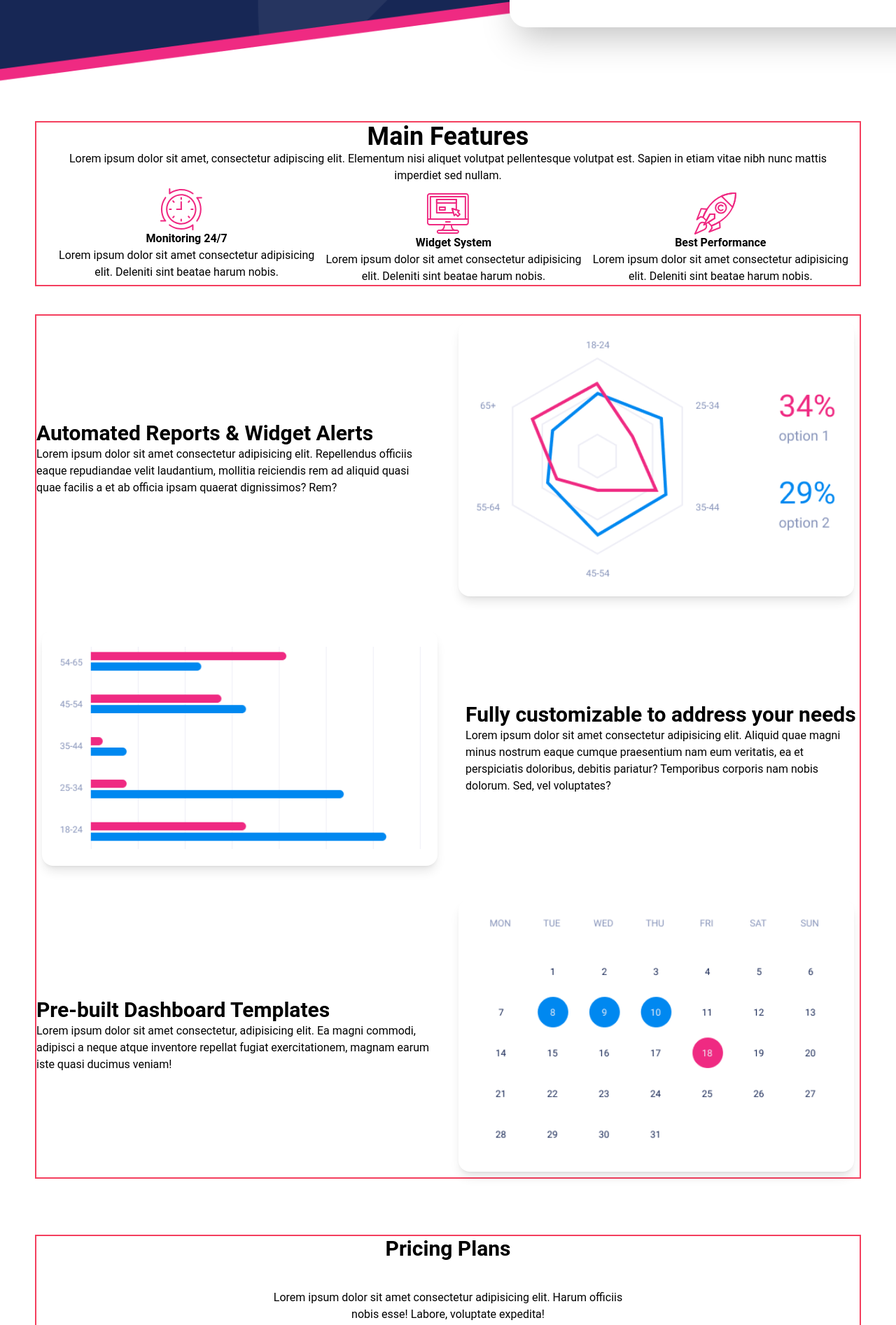
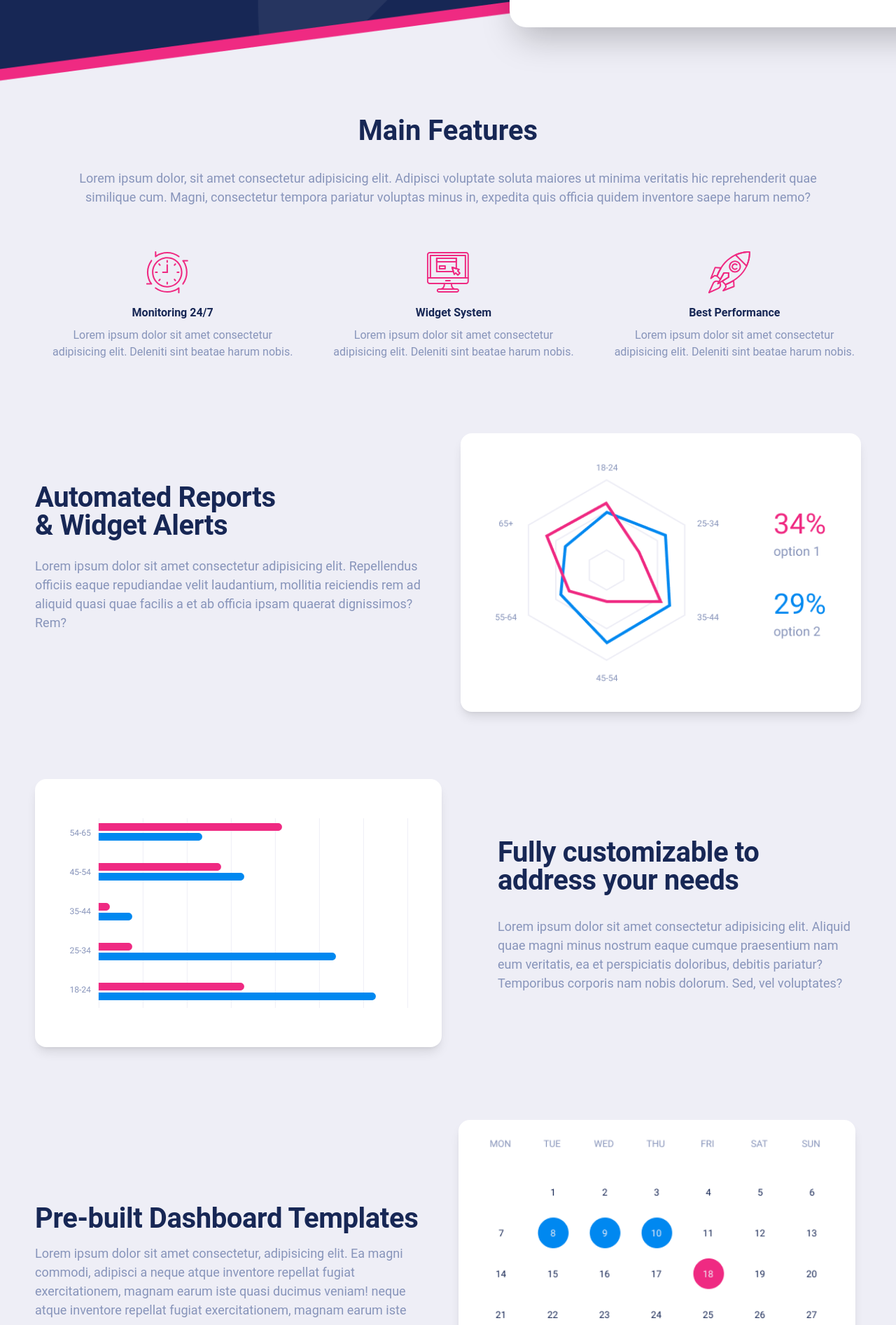
Before and after one commit to star-over/markup-1, a website: page index.html in a window 1280 px wide. Shown: the part 657-2550 px from the top of the page at 70% size. Drawn offline with Linux system fonts and the light colour scheme.

Commit message:
lg screens

```diff
--- a/index.html
+++ b/index.html
@@ -9,7 +9,7 @@
   <title>Start up landing page</title>
 </head>
 
-<body>
+<body class="bg-myWhisper">
   <!-- Image -->
   <div id="bg-top" class="bg-my-top-xs md:bg-my-top-lg  bg-cover inset-0  bg-bottom min-w-full min-h-full pb-20">
 
@@ -40,7 +40,7 @@
       <section class="container flex flex-col-reverse md:flex-row items-center mx-auto mt-10 space-y-0">
           <!-- left item -->
           <div class="flex flex-col mb-4 md:mb-32 md:w-1/2">
-            <h1 class="max-w-md text-2xl font-bold text-left md:mt-20 md:text-[50px] text-white leading-tight">
+            <h1 class="max-w-md text-2xl font-bold text-left md:mt-20 md:text-[50px] text-white leading-tight tracking-[-0.01em]">
               Monitor your business on real-time dashboard
             </h1>
             <p class="max-w-md text-left pt-2 text-[18px] text-myWhisper">
@@ -65,28 +65,28 @@
   </div>
 
     <!-- Features Section-->
-    <section class="border-2 border-rose-500 container flex flex-col mx-auto px-4 md:my-10 space-y-8 md:space-y-0">
+    <section class="container flex flex-col mx-auto md:mt-6">
       <!-- Main feature -->
       <div class="flex flex-col">
-        <h2 class="text-left text-2xl md:text-4xl font-bold md:text-center">
+        <h2 class="text-left text-myBunting font-bold md:text-[40px] md:text-center">
           Main Features
         </h2>
-        <p class="text-left md:text-center">
-          Lorem ipsum dolor sit amet, consectetur adipiscing elit. Elementum nisi aliquet volutpat pellentesque volutpat est. Sapien in etiam vitae nibh nunc mattis imperdiet sed nullam.
+        <p class=" text-myWildBlueYonder text-left md:text-[18px] md:text-center md:mt-6 md:px-12">
+          Lorem ipsum dolor, sit amet consectetur adipisicing elit. Adipisci voluptate soluta maiores ut minima veritatis hic reprehenderit quae similique cum. Magni, consectetur tempora pariatur voluptas minus in, expedita quis officia quidem inventore saepe harum nemo?
         </p>
       </div>
 
       <!-- Other features -->
-      <div class="flex flex-col  md:flex-row items-center justify-between space-y-3">
+      <div class="flex flex-col  md:flex-row md:space-x-6 items-center justify-between md:mt-16">
 
         <!-- Watch feature -->
         <div class="flex md:flex-col flex-row items-start md:items-center space-x-4">
           <img class="" src="./img/Icon-watch.svg" alt="">
-          <div class="flex flex-col">
-            <h3 class="text-base font-bold text-left md:text-center">
+          <div class="flex flex-col md:mt-4">
+            <h3 class="text-[16px] text-myBunting font-bold text-left md:text-center">
               Monitoring 24/7
             </h3>
-            <p class="text-base text-left md:text-center">
+            <p class="text-[16px] text-myWildBlueYonder text-left md:text-center md:mt-2">
               Lorem ipsum dolor sit amet consectetur adipisicing elit. Deleniti sint beatae harum nobis.
             </p>
           </div>
@@ -96,11 +96,11 @@
         <!-- App feature -->
         <div class="flex md:flex-col flex-row items-start md:items-center  space-x-4">
           <img src="./img/Icon-app.svg" alt="">
-          <div class="flex flex-col">
-            <h3 class="text-base font-bold text-left md:text-center">
+          <div class="flex flex-col md:mt-4">
+            <h3 class="text-[16px] text-myBunting font-bold text-left md:text-center">
               Widget System
             </h3>
-            <p class="text-base text-left md:text-center">
+            <p class="text-[16px] text-myWildBlueYonder text-left md:text-center md:mt-2">
               Lorem ipsum dolor sit amet consectetur adipisicing elit. Deleniti sint beatae harum nobis.
             </p>
           </div>
@@ -110,11 +110,11 @@
         <!-- Rocket feature -->
         <div class="flex md:flex-col flex-row items-start md:items-center space-x-4">
           <img src="./img/Icon-rocket.svg" alt="">
-          <div class="flex flex-col">
-            <h3 class="text-base font-bold text-left md:text-center">
+          <div class="flex flex-col md:mt-4">
+            <h3 class="text-[16px] text-myBunting font-bold text-left md:text-center">
               Best Performance
             </h3>
-            <p class="text-base text-left md:text-center">
+            <p class="text-[16px] text-myWildBlueYonder text-left md:text-center md:mt-2">
               Lorem ipsum dolor sit amet consectetur adipisicing elit. Deleniti sint beatae harum nobis.
             </p>
           </div>
@@ -124,44 +124,44 @@
     </section>
 
     <!-- Charts -->
-    <section class="border-2 border-rose-500 container flex flex-col m-auto space-y-8">
+    <section class="container flex flex-col m-auto space-y-24 md:mt-24">
 
       <!-- chart 1 -->
-      <div class="flex flex-col md:flex-row md:items-center md:gap-8">
-        <div class="flex flex-col md:w-1/2">
-          <h2 class="text-xl md:text-3xl max-w-1/2 text-left font-bold">
-            Automated Reports & Widget Alerts
+      <div class="flex flex-col md:flex-row md:items-start">
+        <div class="flex flex-col md:w-1/2 mr-10">
+          <h2 class="text-[40px] text-myBunting max-w-1/2 mt-20 text-left font-bold leading-10 tracking-[-0.01em]">
+            Automated Reports &&nbsp;Widget&nbsp;Alerts
           </h2>
-          <p class="text-left">
+          <p class="text-left text-[18px] text-myWildBlueYonder mt-6">
             Lorem ipsum dolor sit amet consectetur adipisicing elit. Repellendus officiis eaque repudiandae velit laudantium, mollitia reiciendis rem ad aliquid quasi quae facilis a et ab officia ipsam quaerat dignissimos? Rem?
           </p>
         </div>
         <img class="md:hidden md:w-1/2 bg-white p-6 m-2 rounded-2xl shadow-lg" src="./img/chart1-xs.png" alt="">
-        <img class="hidden md:block w-1/2 bg-white p-6 m-2 rounded-2xl shadow-lg" src="./img/chart1-lg.png" alt="">
+        <img class="hidden md:block w-1/2 bg-white mt-2 h-auto py-10 px-12 rounded-2xl shadow-lg" src="./img/chart1-lg.png" alt="">
       </div>
 
       <!-- chart 2 -->
-      <div class="flex flex-col md:flex-row-reverse md:items-center  md:gap-8">
-        <div class="flex flex-col md:w-1/2">
-          <h2 class="text-xl md:text-3xl max-w-1/2 text-left font-bold">
+      <div class="flex flex-col md:flex-row-reverse md:items-center">
+        <div class="flex flex-col md:w-1/2 ml-20 mt-2">
+          <h2 class="text-[40px] text-myBunting max-w-1/2 text-left font-bold leading-10 tracking-[-0.01em] ">
             Fully customizable to address your needs
           </h2>
-          <p class="text-left">
+          <p class="text-left text-[18px] text-myWildBlueYonder mt-8">
           Lorem ipsum dolor sit amet consectetur adipisicing elit. Aliquid quae magni minus nostrum eaque cumque praesentium nam eum veritatis, ea et perspiciatis doloribus, debitis pariatur? Temporibus corporis nam nobis dolorum. Sed, vel voluptates?
           </p>
         </div>
         <img class="md:hidden md:w-1/2 bg-white p-6 m-2 rounded-2xl shadow-lg" src="./img/chart2-xs.png" alt="">
-        <img class="hidden md:block w-1/2 bg-white p-6 m-2 rounded-2xl shadow-lg" src="./img/chart2-lg.png" alt="">
+        <img class="hidden md:block w-1/2 bg-white  h-auto py-14  px-12 rounded-2xl shadow-lg" src="./img/chart2-lg.png" alt="">
       </div>
 
       <!-- chart 3 -->
       <div class="flex flex-col md:flex-row md:items-center md:gap-8">
-        <div class="flex flex-col md:w-1/2">
-          <h2 class="text-xl md:text-3xl max-w-1/2 text-left font-bold">
+        <div class="flex flex-col md:w-1/2 mt-4">
+          <h2 class="text-[40px] text-myBunting max-w-1/2 text-left font-bold leading-10 tracking-[-0.01em]">
             Pre-built Dashboard Templates
           </h2>
-          <p class="text-left">
-            Lorem ipsum dolor sit amet consectetur, adipisicing elit. Ea magni commodi, adipisci a neque atque inventore repellat fugiat exercitationem, magnam earum iste quasi ducimus veniam!
+          <p class="text-left text-[18px] text-myWildBlueYonder mt-4">
+            Lorem ipsum dolor sit amet consectetur, adipisicing elit. Ea magni commodi, adipisci a neque atque inventore repellat fugiat exercitationem, magnam earum iste quasi ducimus veniam! neque atque inventore repellat fugiat exercitationem, magnam earum iste
           </p>
         </div>
         <img class="md:hidden md:w-1/2 bg-white p-6 m-2 rounded-2xl shadow-lg" src="./img/chart3-xs.png" alt="">
@@ -169,9 +169,13 @@
       </div>
     </section>
 
+  <!-- Image -->
+  <div id="bg-bottom" class="md:bg-my-bottom-lg  bg-cover mt-24">
+
+
     <!-- Pricing -->
-    <section class="border-2 border-rose-500 container flex flex-col m-auto justify-center mt-20">
-      <h2 class="text-3xl font-bold text-center mb-10">
+    <section class="container flex flex-col  m-auto justify-center pt-56">
+      <h2 class="text-[40px] text-white font-bold text-center mb-4 -mt-2">
         Pricing Plans
       </h2>
       <p class="text-center mb-14 max-w-lg m-auto">
@@ -181,9 +185,9 @@
       <div class="flex space-x-10">
 
         <!-- 1. Starter -->
-        <div class="w-1/3 rounded-3xl bg-myBlueZodiac">
+        <div class="w-1/3 rounded-3xl bg-myBlueZodiac mx-4">
           <div class="lg:mx-16 md:mx-10 mt-10 mb-14 text-center  flex flex-col">
-            <h3 class="text-white font-bold text-2xl">
+            <h3 class="text-white font-bold text-[30px]">
               Starter
             </h3>
             <p class="text-myWildBlueYonder pb-6 border-b-[1px] border-myAstronaut">
@@ -198,15 +202,15 @@
         </div>
 
         <!-- 2. Standart -->
-        <div class="w-1/3 rounded-3xl bg-myBlueZodiac">
+        <div class="w-1/3 rounded-3xl bg-white  mx-4">
           <div class="lg:mx-16 md:mx-10 mt-10 mb-14 text-center  flex flex-col">
-            <h3 class="text-white font-bold text-2xl">
+            <h3 class="text-myBunting font-bold text-2xl">
               Standart
             </h3>
             <p class="text-myWildBlueYonder pb-6 border-b-[1px] border-myAstronaut">
               up to 20 users
             </p>
-            <p class="text-white font-bold pt-6">$<span class="text-white text-5xl font-bold">99</span></p>
+            <p class="text-myBunting font-bold pt-6">$<span class="text-myBunting text-5xl font-bold">99</span></p>
             <p class="text-myWildBlueYonder pb-6">
               per month
             </p>
@@ -215,7 +219,7 @@
         </div>
 
         <!-- 3. Premium -->
-        <div class="w-1/3 rounded-3xl bg-myBlueZodiac">
+        <div class="w-1/3 rounded-3xl bg-myBlueZodiac  mx-4">
           <div class="lg:mx-16 md:mx-10 mt-10 mb-14 text-center  flex flex-col">
             <h3 class="text-white font-bold text-2xl">
               Premium
@@ -234,26 +238,26 @@
     </section>
 
     <!-- Footer -->
-    <footer class="flex justify-between items-end pt-10 mt-20 border-t-[1px] border-myAstronaut">
+    <footer class="container flex justify-between items-end pt-10 pb-24 mt-24 border-t-[1px] border-myAstronaut">
       <!-- logo -->
       <img class="w-auto h-8" src="./img/logo-xs.png" alt="">
 
       <!-- links -->
       <div class="hidden md:flex justify-center space-x-4">
-        <a class="text-myWildBlueYonder font-light text-sm" href="#">Product</a>
-        <a class="text-myWildBlueYonder font-light text-sm" href="#">Pricing Plans</a>
-        <a class="text-myWildBlueYonder font-light text-sm" href="#">FAQ</a>
-        <a class="text-myWildBlueYonder font-light text-sm" href="#">Blog</a>
+        <a class="text-myWildBlueYonder font-light text-[14px]" href="#">Product</a>
+        <a class="text-myWildBlueYonder font-light text-[14px]" href="#">Pricing Plans</a>
+        <a class="text-myWildBlueYonder font-light text-[14px]" href="#">FAQ</a>
+        <a class="text-myWildBlueYonder font-light text-[14px]" href="#">Blog</a>
       </div>
 
       <!-- Socials -->
-      <div class="flex justify-end space-x-4">
-        <img class="w-auto h-5" src="./img/Facebook.png" alt="" width="10" height="20">
-        <img class="w-auto h-5" src="./img/Twitter.png" alt="" width="25" height="20">
-        <img class="w-auto h-5" src="./img/Instagram.png" alt="" width="21" height="20">
+      <div class="flex justify-end space-x-8">
+        <img class="w-auto h-4" src="./img/Facebook.png" alt="" width="10" height="20">
+        <img class="w-auto h-4" src="./img/Twitter.png" alt="" width="25" height="20">
+        <img class="w-auto h-4" src="./img/Instagram.png" alt="" width="21" height="20">
       </div>
     </footer>
-
+  </div>
 </body>
 
 </html>
```
Also changed, not shown: css/main.css.
